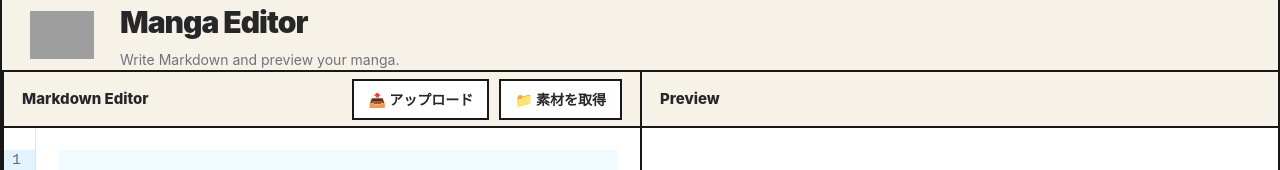
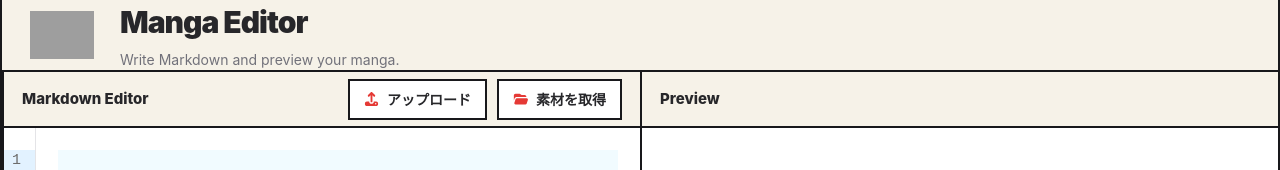
Before and after one commit to Koufuu15/MangaDown, a Vue app: page /write-md in a window 1280 px wide. Shown: the top 170 px of the page. Built offline with nearby package versions, Linux system fonts and the light colour scheme; grey boxes are pictures that could not be loaded.

Commit message:
fontawesomeに対応

```diff
--- a/package.json
+++ b/package.json
@@ -1,6 +1,6 @@
 {
   "name": "manga_down",
-  "homepage":"https://koufuu15.github.io/MangaDown/",
+  "homepage": "https://koufuu15.github.io/MangaDown/",
   "version": "0.0.0",
   "private": true,
   "type": "module",
@@ -17,6 +17,9 @@
     "@codemirror/lang-markdown": "^6.5.0",
     "@codemirror/language-data": "^6.5.2",
     "@codemirror/view": "^6.43.4",
+    "@fortawesome/fontawesome-svg-core": "^7.3.1",
+    "@fortawesome/free-solid-svg-icons": "^7.3.1",
+    "@fortawesome/vue-fontawesome": "^3.3.3",
     "@tailwindcss/vite": "^4.3.2",
     "codemirror": "^6.0.2",
     "html-to-image": "^1.11.13",
--- a/src/assets/save.css
+++ b/src/assets/save.css
@@ -101,6 +101,16 @@
 
 .save-copy-button {
   padding: 7px 11px;
+  display:flex;
+  align-items:center;
+  gap:7px;
+}
+
+.save-copy-button svg{
+  color:#e53935;
+  width:15px;
+  height:15px;
+  flex-shrink:0;
 }
 
 .save-view-toggle {
--- a/src/assets/writeMD.css
+++ b/src/assets/writeMD.css
@@ -110,6 +110,7 @@
   align-items:center;
 }
 
+/*
 .write-md-toolbar-button{
   padding:8px 14px;
   border:2px solid var(--write-md-line);
@@ -119,6 +120,29 @@
   cursor:pointer;
   transition:.18s;
   white-space: nowrap;
+}
+*/
+
+.write-md-toolbar-button{
+  padding:8px 14px;
+  display:flex;
+  align-items:center;
+  justify-content:center;
+  gap:8px;
+  border:2px solid var(--write-md-line);
+  background:#fff;
+  font-size:14px;
+  font-weight:700;
+  cursor:pointer;
+  transition:.18s;
+  white-space:nowrap;
+}
+
+.write-md-toolbar-button svg{
+  width:15px;
+  height:15px;
+  flex-shrink:0;
+  color:var(--write-md-red);
 }
 
 .write-md-toolbar-button:hover{
--- a/src/views/save.vue
+++ b/src/views/save.vue
@@ -4,6 +4,8 @@ import "@/assets/save.css"
 
 import { ref } from "vue"
 import { useRouter } from "vue-router"
+import { FontAwesomeIcon } from "@fortawesome/vue-fontawesome"
+import { faCopy } from "@fortawesome/free-solid-svg-icons"
 
 import Renderer from "@/components/renderer/Renderer.vue"
 import { useClipboard } from "@/composables/useClipboard"
@@ -47,7 +49,8 @@ const toggleView = () => {
             <span>{{ activeView === "preview" ? "Preview" : "Markdown" }}</span>
             <div class="save-view-actions">
               <button class="save-copy-button" @click="activeView === 'preview' ? copyImage() : copyMarkdown()">
-                {{ "📋 Copy" }}
+                <FontAwesomeIcon :icon="faCopy" />
+                <span>Copy</span>
               </button>
               <div class="save-view-toggle" role="tablist">
                 <button
--- a/src/views/writeMD.vue
+++ b/src/views/writeMD.vue
@@ -7,6 +7,8 @@ import { EditorView, basicSetup } from "codemirror"
 import { markdown } from "@codemirror/lang-markdown"
 import { keymap } from "@codemirror/view"
 import { indentWithTab } from "@codemirror/commands"
+import { FontAwesomeIcon } from "@fortawesome/vue-fontawesome"
+import { faUpload, faFolderOpen } from "@fortawesome/free-solid-svg-icons"
 
 import Renderer from "@/components/renderer/Renderer.vue"
 import AssetPicker from "@/components/library/AssetPicker.vue"
@@ -166,14 +168,16 @@ onMounted(() => {
               class="write-md-toolbar-button"
               @click="openImagePicker"
             >
-              📤 アップロード
+              <FontAwesomeIcon :icon="faUpload" />
+              <span>アップロード</span>
             </button>
 
             <button
               class="write-md-toolbar-button"
               @click="openAssetPicker"
             >
-              📁 素材を取得
+              <FontAwesomeIcon :icon="faFolderOpen" />
+              <span>素材を取得</span>
             </button>
 
             <input
```
Also changed, not shown: 1 other file (tests, documents, lock files or other folders).
